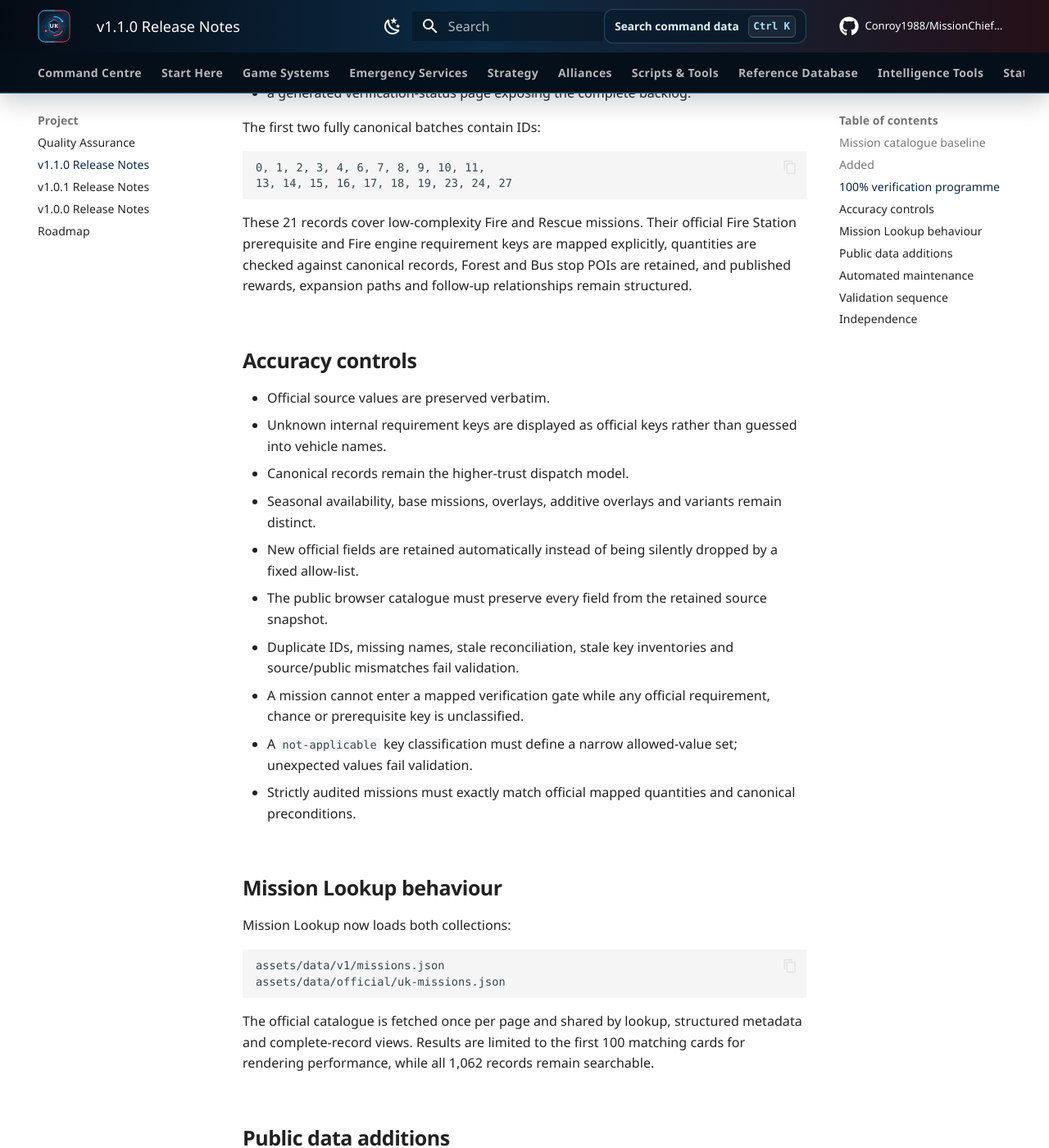
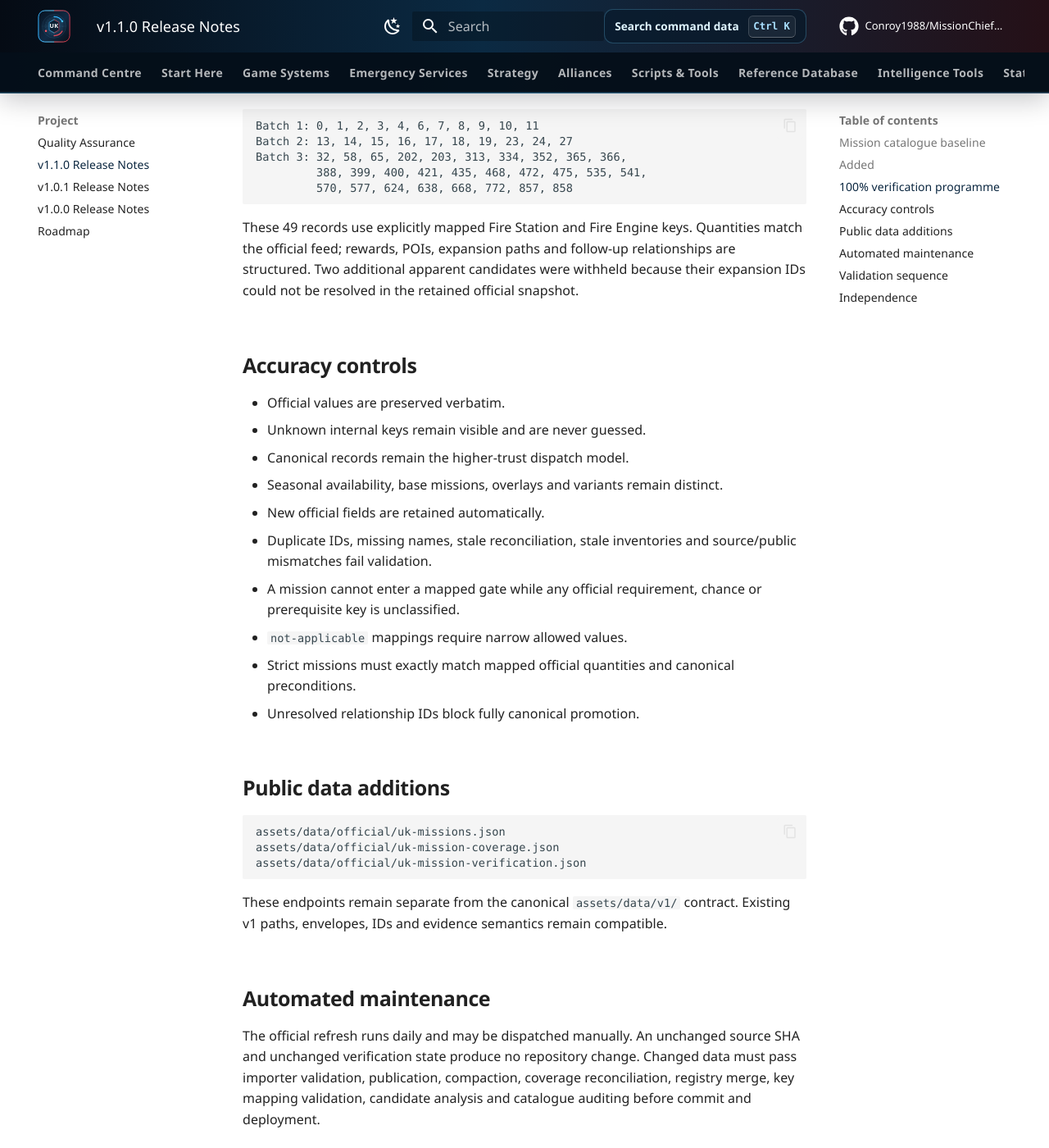
Before and after one commit to Conroy1988/MissionChief-UK, an MkDocs documentation site: the page built from docs/releases/v1.1.0.md, in a window 1280 px wide and 1400 px high, scrolled down 1965 px. Shown: the whole window at 82% size. Built offline with MkDocs 1.6.1 and Material for MkDocs 9.7.7, drawn with Linux system fonts in a browser that asks for light colours; comment, search, counter and statistics services are not loaded; some of the changed text lies outside the part shown.

Commit message:
Record fully canonical fire batch 3 in v1.1.0

````diff
--- a/docs/releases/v1.1.0.md
+++ b/docs/releases/v1.1.0.md
@@ -4,16 +4,16 @@
 **Release type:** Mission intelligence expansion
 **Static Data API:** v1, backwards compatible
 
-MissionChief UK v1.1.0 expands Mission Lookup from the original 62 canonical mission records to the complete public United Kingdom mission catalogue, begins the enforced programme to reach 100% fully canonical coverage and preserves a strict distinction between official source data and normalized operational evidence.
+MissionChief UK v1.1.0 expands Mission Lookup from the original 62 canonical records to the complete public United Kingdom mission catalogue, begins the enforced programme to reach 100% fully canonical coverage and preserves a strict distinction between official source data and normalized operational evidence.
 
 ## Mission catalogue baseline
 
 ```text
 1,062 official UK mission records
-79 canonical mission records
-62 official IDs matched to canonical records
-21 fully canonical mission records
-1,000 official records awaiting direct canonical records
+107 canonical mission records
+90 official IDs matched to canonical records
+49 fully canonical mission records
+972 official records awaiting direct canonical records
 17 canonical overlay or derived records without standalone official IDs
 46 canonical deployable-resource records
 18 canonical infrastructure records
@@ -21,25 +21,24 @@ MissionChief UK v1.1.0 expands Mission Lookup from the original 62 canonical mis
 Static Data API v1.1.0
 ```
 
-The official source snapshot was retrieved from the public MissionChief UK mission feed and stored with SHA-256 provenance. Every official top-level and nested mission field is retained.
+The official source snapshot is retained with URL, retrieval time and SHA-256 provenance. Every published top-level and nested mission field is preserved.
 
 ## Added
 
-- A complete official UK mission catalogue containing 1,062 current mission records.
-- Search across official mission IDs, names, POIs, generators, categories, requirement keys and prerequisites.
-- Mission Lookup filters for service or generator and evidence coverage.
-- Separate **Canonical mapped** and **Official UK catalogue** evidence badges.
-- Structured expandable views for patients, personnel, duration, follow-up missions, expansion missions, overlays, variants and all published additional fields.
-- A complete official JSON record viewer for every matched or official-only mission.
-- Public read-only catalogue, reconciliation and verification endpoints under `assets/data/official/`.
-- Source-to-canonical coverage reporting and official-key inventories.
-- A deterministic offline integrity audit for the complete official catalogue.
-- Browser acceptance coverage for catalogue completeness, reconciliation, official-only search, canonical search, full-record display and horizontal containment.
-- A content-addressed daily refresh workflow with automatic Pages deployment only when source or derived verification state changes.
+- Complete lossless official UK mission catalogue with 1,062 records.
+- Search across official IDs, names, POIs, generators, categories, requirements and prerequisites.
+- Service/generator and evidence filters in Mission Lookup.
+- Separate canonical and official evidence states.
+- Structured views for patients, personnel, duration, follow-ups, expansions, overlays, variants and additional fields.
+- Complete official JSON viewer for every mission.
+- Public catalogue, reconciliation and verification endpoints.
+- Deterministic source coverage, key inventories and integrity auditing.
+- Content-addressed daily refresh and Pages deployment only when source or verification state changes.
+- Cross-browser acceptance for completeness, search, structured metadata, raw records and horizontal containment.
 
 ## 100% verification programme
 
-Every official mission now progresses through five explicit gates:
+Every mission progresses through:
 
 1. captured;
 2. identity verified;
@@ -49,50 +48,41 @@ Every official mission now progresses through five explicit gates:
 
 The release includes:
 
-- a machine-readable mission-verification registry;
+- base and scalable batch verification registries;
 - an official-key mapping registry;
-- deterministic per-mission blockers and next actions;
-- strict key-equivalence validation for promoted missions;
-- offline regeneration of official/canonical coverage after every canonical batch;
+- deterministic blockers and next actions;
+- strict key-equivalence validation;
+- offline coverage reconciliation after every canonical batch;
+- evidence-safe candidate analysis across all 1,062 official records;
 - a generated public verification endpoint; and
-- a generated verification-status page exposing the complete backlog.
+- a generated verification-status page.
 
-The first two fully canonical batches contain IDs:
+The first three fully canonical batches contain:
 
 ```text
-0, 1, 2, 3, 4, 6, 7, 8, 9, 10, 11,
-13, 14, 15, 16, 17, 18, 19, 23, 24, 27
+Batch 1: 0, 1, 2, 3, 4, 6, 7, 8, 9, 10, 11
+Batch 2: 13, 14, 15, 16, 17, 18, 19, 23, 24, 27
+Batch 3: 32, 58, 65, 202, 203, 313, 334, 352, 365, 366,
+         388, 399, 400, 421, 435, 468, 472, 475, 535, 541,
+         570, 577, 624, 638, 668, 772, 857, 858
 ```
 
-These 21 records cover low-complexity Fire and Rescue missions. Their official Fire Station prerequisite and Fire engine requirement keys are mapped explicitly, quantities are checked against canonical records, Forest and Bus stop POIs are retained, and published rewards, expansion paths and follow-up relationships remain structured.
+These 49 records use explicitly mapped Fire Station and Fire Engine keys. Quantities match the official feed; rewards, POIs, expansion paths and follow-up relationships are structured. Two additional apparent candidates were withheld because their expansion IDs could not be resolved in the retained official snapshot.
 
 ## Accuracy controls
 
-- Official source values are preserved verbatim.
-- Unknown internal requirement keys are displayed as official keys rather than guessed into vehicle names.
+- Official values are preserved verbatim.
+- Unknown internal keys remain visible and are never guessed.
 - Canonical records remain the higher-trust dispatch model.
-- Seasonal availability, base missions, overlays, additive overlays and variants remain distinct.
-- New official fields are retained automatically instead of being silently dropped by a fixed allow-list.
-- The public browser catalogue must preserve every field from the retained source snapshot.
-- Duplicate IDs, missing names, stale reconciliation, stale key inventories and source/public mismatches fail validation.
-- A mission cannot enter a mapped verification gate while any official requirement, chance or prerequisite key is unclassified.
-- A `not-applicable` key classification must define a narrow allowed-value set; unexpected values fail validation.
-- Strictly audited missions must exactly match official mapped quantities and canonical preconditions.
-
-## Mission Lookup behaviour
-
-Mission Lookup now loads both collections:
-
-```text
-assets/data/v1/missions.json
-assets/data/official/uk-missions.json
-```
-
-The official catalogue is fetched once per page and shared by lookup, structured metadata and complete-record views. Results are limited to the first 100 matching cards for rendering performance, while all 1,062 records remain searchable.
+- Seasonal availability, base missions, overlays and variants remain distinct.
+- New official fields are retained automatically.
+- Duplicate IDs, missing names, stale reconciliation, stale inventories and source/public mismatches fail validation.
+- A mission cannot enter a mapped gate while any official requirement, chance or prerequisite key is unclassified.
+- `not-applicable` mappings require narrow allowed values.
+- Strict missions must exactly match mapped official quantities and canonical preconditions.
+- Unresolved relationship IDs block fully canonical promotion.
 
 ## Public data additions
-
-New endpoints:
 
 ```text
 assets/data/official/uk-missions.json
@@ -100,29 +90,30 @@ assets/data/official/uk-mission-coverage.json
 assets/data/official/uk-mission-verification.json
 ```
 
-These endpoints are separate from the canonical `assets/data/v1/` contract. Existing v1 paths, collection envelopes, canonical IDs and evidence semantics remain compatible.
+These endpoints remain separate from the canonical `assets/data/v1/` contract. Existing v1 paths, envelopes, IDs and evidence semantics remain compatible.
 
 ## Automated maintenance
 
-The official catalogue refresh runs daily and may be dispatched manually. An unchanged source SHA and unchanged verification state produce no repository change. A changed source must pass importer validation, lossless publication, compaction, offline coverage reconciliation, official-key mapping validation and the complete catalogue audit before it can be committed and deployed.
+The official refresh runs daily and may be dispatched manually. An unchanged source SHA and unchanged verification state produce no repository change. Changed data must pass importer validation, publication, compaction, coverage reconciliation, registry merge, key mapping validation, candidate analysis and catalogue auditing before commit and deployment.
 
 ## Validation sequence
 
-The release is eligible for publication only after:
+The release is eligible only after:
 
 1. canonical schema and relationship validation;
-2. offline official/canonical coverage reconciliation;
+2. official/canonical coverage reconciliation;
 3. official catalogue losslessness validation;
-4. official-to-canonical key mapping and strict-equivalence validation;
-5. deterministic 100% verification-status generation;
-6. deterministic export and FAQ generation;
-7. repository, API, link and anchor auditing;
-8. strict MkDocs build and built-site auditing;
-9. complete JavaScript syntax validation;
-10. Chromium acceptance against the built site;
-11. GitHub Pages deployment;
-12. live HTTP and public-data smoke testing; and
-13. Chromium, Firefox, iPhone WebKit and iPad WebKit acceptance.
+4. verification batch registry merge;
+5. official-key mapping and strict-equivalence validation;
+6. evidence-safe candidate analysis;
+7. deterministic verification-status generation;
+8. export and FAQ generation;
+9. repository, API, link and anchor auditing;
+10. strict MkDocs and built-site auditing;
+11. JavaScript and Chromium acceptance;
+12. GitHub Pages deployment;
+13. live HTTP and public-data smoke testing; and
+14. Chromium, Firefox, iPhone WebKit and iPad WebKit acceptance.
 
 ## Independence
 
````
